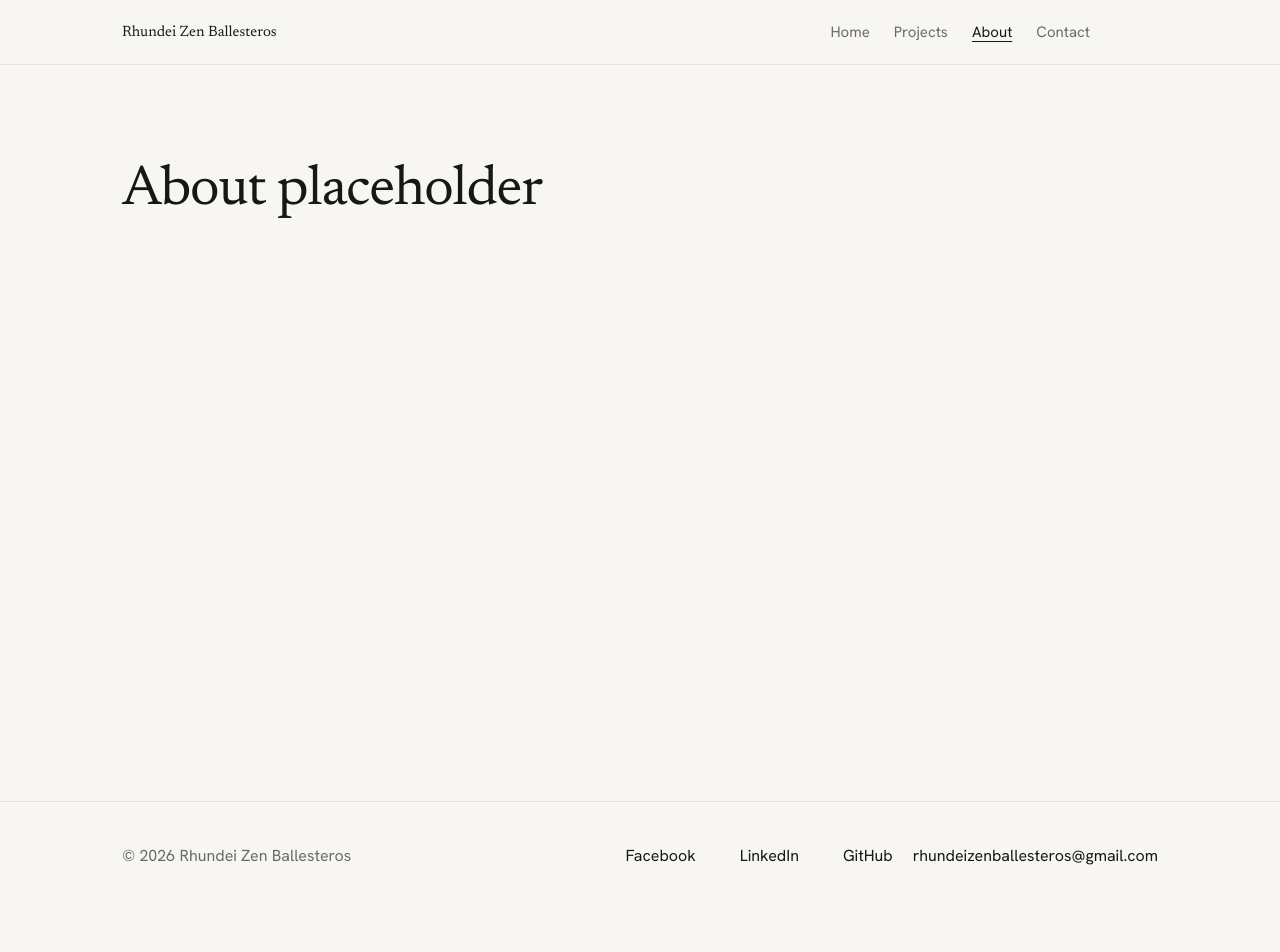
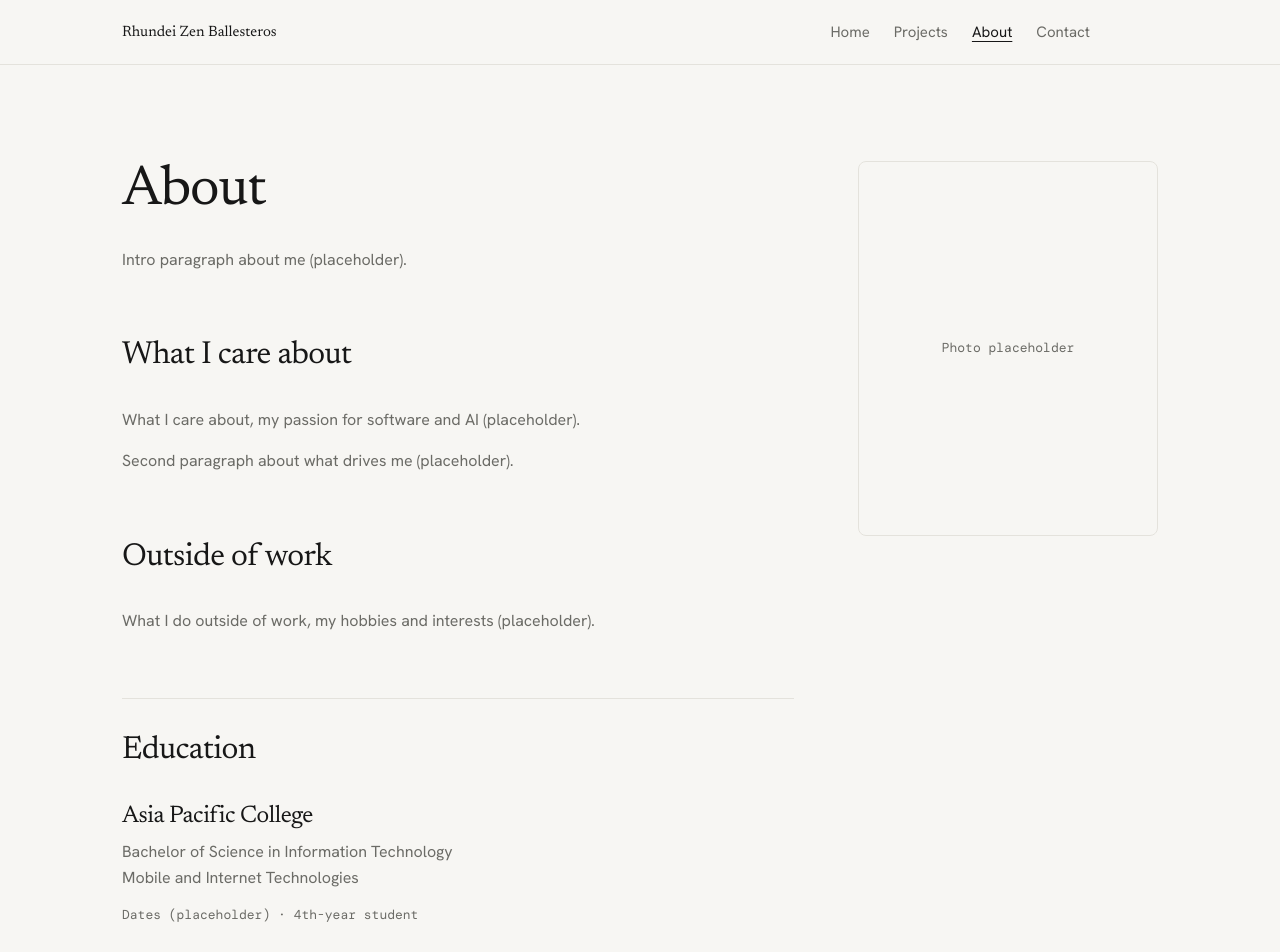
Before and after one commit to rhndzvs/portfolio, a Next.js app: page /about in a window 1280 px wide. Shown: the top 952 px of the page. Before the commit the page ends 910 px from the top, so only its background shows below. Built offline with nearby package versions, Linux system fonts and the light colour scheme; some icons are missing.

Commit message:
feat: add about page with education

```diff
--- a/src/app/about/page.tsx
+++ b/src/app/about/page.tsx
@@ -1,11 +1,105 @@
-import { profile } from "@/content/profile";
+import { ArrowRight } from "@boxicons/react";
+import type { Metadata } from "next";
+import Link from "next/link";
+import PhotoPlaceholder from "@/components/sections/PhotoPlaceholder";
+import Reveal from "@/components/ui/Reveal";
+import { about } from "@/content/about";
+
+export const metadata: Metadata = {
+  title: "About",
+};
+
+function Paragraphs({ paragraphs }: { paragraphs: string[] }) {
+  return (
+    <div className="space-y-4 text-body text-muted">
+      {paragraphs.map((paragraph) => (
+        <p key={paragraph}>{paragraph}</p>
+      ))}
+    </div>
+  );
+}
 
 export default function AboutPage() {
   return (
     <section className="py-16 md:py-24">
-      <h1 className="text-hero">
-        {profile.pageTitles.about}
-      </h1>
+      <div className="grid gap-12 md:grid-cols-[minmax(0,680px)_300px] md:justify-between md:gap-16">
+        <div className="max-w-[680px]">
+          <Reveal mode="in-view">
+            <header aria-labelledby="about-title">
+              <h1 id="about-title" className="text-hero">
+                About
+              </h1>
+              <div className="mt-6">
+                <Paragraphs paragraphs={about.intro} />
+              </div>
+            </header>
+          </Reveal>
+
+          <Reveal mode="in-view">
+            <section className="mt-16" aria-labelledby="passion-title">
+              <h2 id="passion-title" className="text-section">
+                What I care about
+              </h2>
+              <div className="mt-8">
+                <Paragraphs paragraphs={about.passion} />
+              </div>
+            </section>
+          </Reveal>
+
+          <Reveal mode="in-view">
+            <section className="mt-16" aria-labelledby="outside-title">
+              <h2 id="outside-title" className="text-section">
+                Outside of work
+              </h2>
+              <div className="mt-8">
+                <Paragraphs paragraphs={about.hobbies} />
+              </div>
+            </section>
+          </Reveal>
+
+          <Reveal mode="in-view">
+            <section
+              className="mt-16 border-t border-border pt-8"
+              aria-labelledby="education-title"
+            >
+              <h2 id="education-title" className="text-section">
+                Education
+              </h2>
+              <ul className="mt-8 space-y-8">
+                {about.education.map((entry) => (
+                  <li key={entry.school}>
+                    <h3 className="text-project">{entry.school}</h3>
+                    <p className="mt-2 text-body text-muted">{entry.degree}</p>
+                    <p className="text-body text-muted">
+                      {entry.specialization}
+                    </p>
+                    <p className="mt-4 font-mono text-label text-muted">
+                      {entry.period} · {entry.status}
+                    </p>
+                  </li>
+                ))}
+              </ul>
+            </section>
+          </Reveal>
+
+          <Reveal mode="in-view">
+            <p className="mt-16 text-body">
+              Want to talk?{" "}
+              <Link
+                href="/contact"
+                className="inline-flex items-center gap-1 text-foreground underline decoration-border underline-offset-4 hover:decoration-foreground focus-visible:ring-2 focus-visible:ring-foreground focus-visible:ring-offset-2 focus-visible:ring-offset-background"
+              >
+                Get in touch
+                <ArrowRight size="sm" aria-hidden="true" />
+              </Link>
+            </p>
+          </Reveal>
+        </div>
+
+        <div className="order-first flex w-[160px] justify-start md:order-none md:sticky md:top-24 md:h-fit md:w-[300px] md:justify-end">
+          <PhotoPlaceholder />
+        </div>
+      </div>
     </section>
   );
 }
--- /dev/null
+++ b/src/content/about.ts
@@ -0,0 +1,34 @@
+export type Education = {
+  school: string;
+  degree: string;
+  specialization: string;
+  period: string;
+  status: string;
+};
+
+export type AboutContent = {
+  intro: string[];
+  passion: string[];
+  hobbies: string[];
+  education: Education[];
+};
+
+export const about: AboutContent = {
+  intro: ["Intro paragraph about me (placeholder)."],
+  passion: [
+    "What I care about, my passion for software and AI (placeholder).",
+    "Second paragraph about what drives me (placeholder).",
+  ],
+  hobbies: [
+    "What I do outside of work, my hobbies and interests (placeholder).",
+  ],
+  education: [
+    {
+      school: "Asia Pacific College",
+      degree: "Bachelor of Science in Information Technology",
+      specialization: "Mobile and Internet Technologies",
+      period: "Dates (placeholder)",
+      status: "4th-year student",
+    },
+  ],
+};
```
